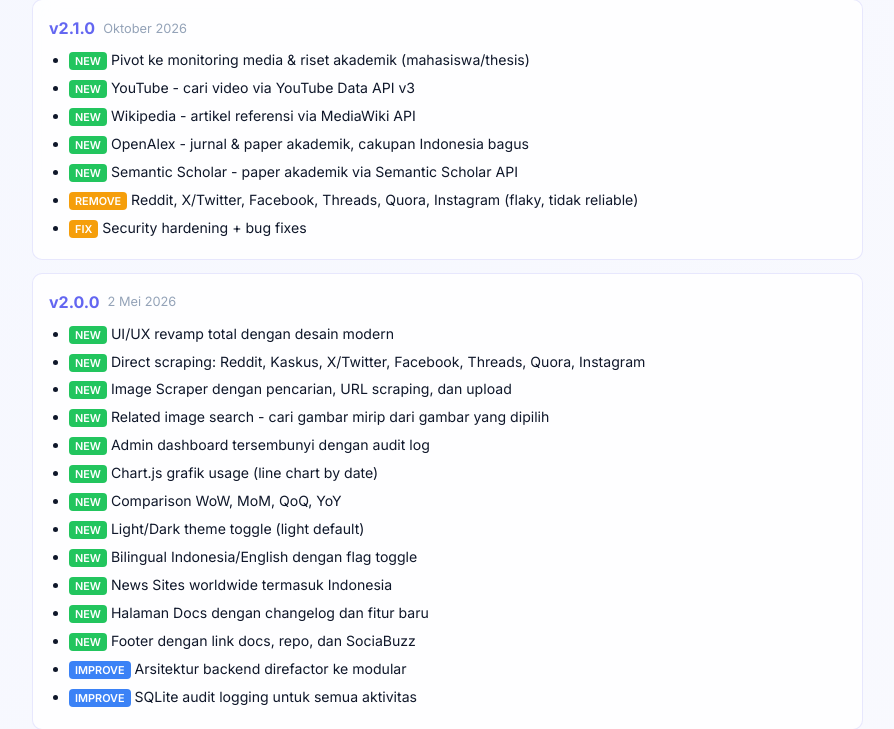
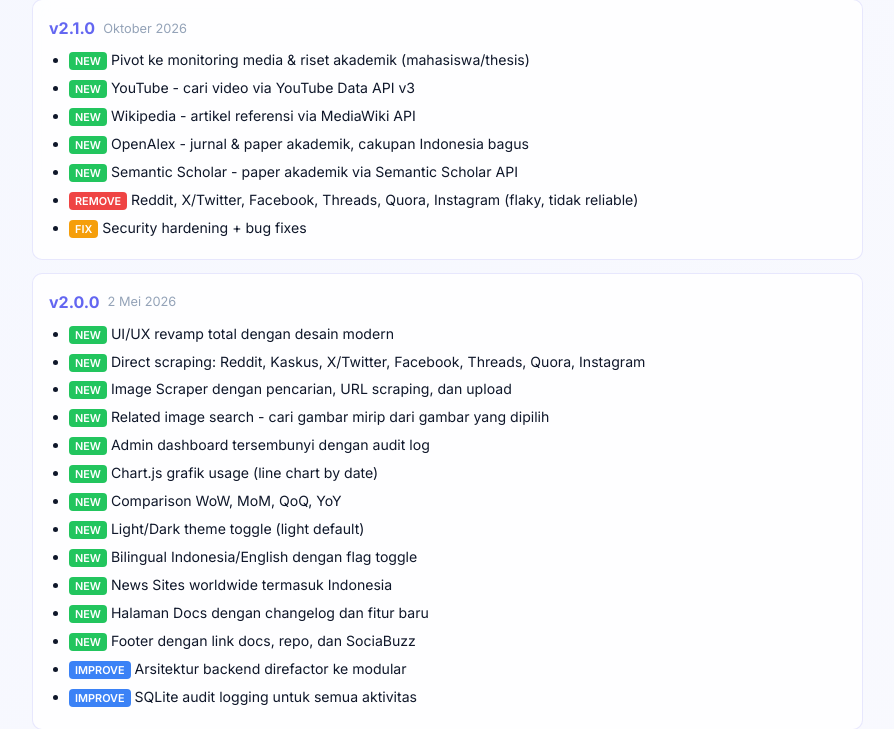
Before and after one commit to AliveNata/alyx-scraper, a Flask app: page /docs in a window 1280 px wide. Shown: the part 3719-4448 px from the top of the page, without its empty margins (335-1229 px from the left). Run offline with Flask 3, Linux system fonts and the light colour scheme; some libraries are stand-ins or nearby versions.

Commit message:
docs: badge-remove class merah, REMOVE items pakai badge-remove

```diff
--- a/static/css/docs.css
+++ b/static/css/docs.css
@@ -32,6 +32,7 @@ body{background:transparent!important;color:var(--t1)!important;font-family:'Int
 .changelog-item li{font-size:.88rem;margin-bottom:4px;color:var(--t1)}
 
 .badge-new{background:#22c55e;color:#fff;font-size:.68rem;padding:2px 6px;border-radius:4px;font-weight:600}
+.badge-remove{background:#ef4444;color:#fff;font-size:.68rem;padding:2px 6px;border-radius:4px;font-weight:600}
 .badge-fix{background:#f59e0b;color:#fff;font-size:.68rem;padding:2px 6px;border-radius:4px;font-weight:600}
 .badge-improve{background:#3b82f6;color:#fff;font-size:.68rem;padding:2px 6px;border-radius:4px;font-weight:600}
 
--- a/templates/docs.html
+++ b/templates/docs.html
@@ -300,7 +300,7 @@
           <li><span class="badge-new">NEW</span> Wikipedia - artikel referensi via MediaWiki API</li>
           <li><span class="badge-new">NEW</span> OpenAlex - jurnal &amp; paper akademik, cakupan Indonesia bagus</li>
           <li><span class="badge-new">NEW</span> Semantic Scholar - paper akademik via Semantic Scholar API</li>
-          <li><span class="badge-fix">REMOVE</span> Reddit, X/Twitter, Facebook, Threads, Quora, Instagram (flaky, tidak reliable)</li>
+          <li><span class="badge-remove">REMOVE</span> Reddit, X/Twitter, Facebook, Threads, Quora, Instagram (flaky, tidak reliable)</li>
           <li><span class="badge-fix">FIX</span> Security hardening + bug fixes</li>
         </ul>
         <ul class="lang-en">
@@ -309,7 +309,7 @@
           <li><span class="badge-new">NEW</span> Wikipedia - reference articles via MediaWiki API</li>
           <li><span class="badge-new">NEW</span> OpenAlex - academic journals &amp; papers, good Indonesian coverage</li>
           <li><span class="badge-new">NEW</span> Semantic Scholar - academic papers via the Semantic Scholar API</li>
-          <li><span class="badge-fix">REMOVE</span> Reddit, X/Twitter, Facebook, Threads, Quora, Instagram (flaky, unreliable)</li>
+          <li><span class="badge-remove">REMOVE</span> Reddit, X/Twitter, Facebook, Threads, Quora, Instagram (flaky, unreliable)</li>
           <li><span class="badge-fix">FIX</span> Security hardening + bug fixes</li>
         </ul>
       </div>
```
